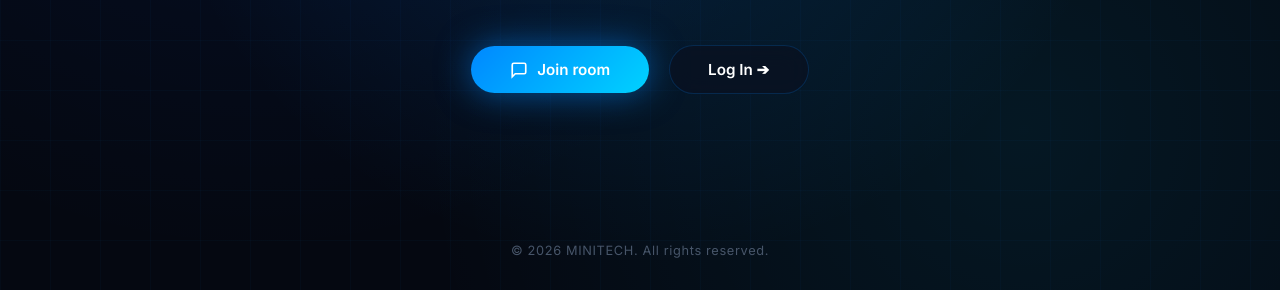
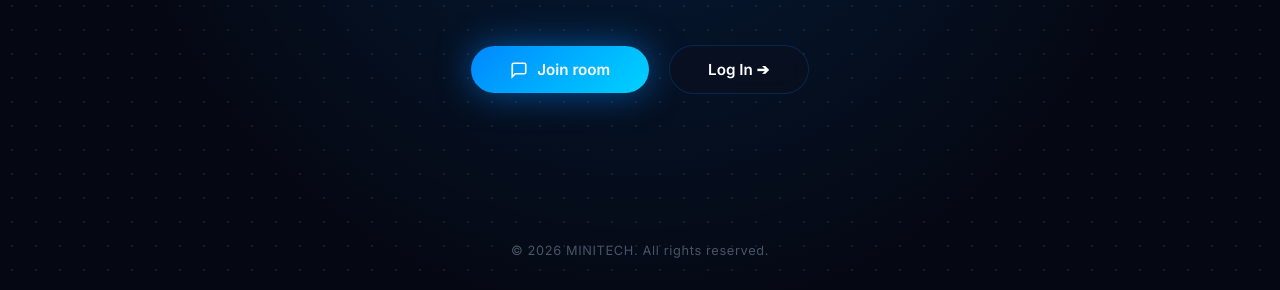
Before and after one commit to chumanhtruc-droid/minitechmanhinh, a website: page public/index.html in a window 1280 px wide. Shown: the part 510-800 px from the top of the page. Drawn offline with Linux system fonts and the light colour scheme.

Commit message:
Update index.html with exact Dot Matrix grid background texture

```diff
--- a/public/index.html
+++ b/public/index.html
@@ -12,8 +12,7 @@
 
   <style>
     :root {
-      --bg-dark: #050811;
-      --bg-card: rgba(10, 16, 30, 0.7);
+      --bg-dark: #050813;
       --accent-blue: #0088ff;
       --accent-cyan: #00d2ff;
       --accent-deep: #0055ff;
@@ -21,7 +20,6 @@
       --text-white: #ffffff;
       --text-muted: #94a3b8;
       --glass-border: rgba(0, 136, 255, 0.2);
-      --glass-glow: rgba(0, 136, 255, 0.35);
     }
 
     * {
@@ -33,10 +31,11 @@
     body {
       font-family: 'Inter', sans-serif;
       background-color: var(--bg-dark);
+      /* Exact Dot Matrix Pattern matching user reference image */
       background-image:
-        radial-gradient(circle at 50% 35%, rgba(0, 136, 255, 0.18) 0%, transparent 60%),
-        radial-gradient(circle at 80% 80%, rgba(0, 210, 255, 0.08) 0%, transparent 50%),
-        radial-gradient(circle at 20% 20%, rgba(0, 85, 255, 0.1) 0%, transparent 50%);
+        radial-gradient(circle at 50% 38%, rgba(0, 136, 255, 0.16) 0%, transparent 65%),
+        radial-gradient(rgba(255, 255, 255, 0.08) 1.2px, transparent 1.2px);
+      background-size: 100% 100%, 24px 24px;
       color: var(--text-white);
       min-height: 100vh;
       display: flex;
@@ -44,18 +43,6 @@
       justify-content: space-between;
       overflow-x: hidden;
       position: relative;
-    }
-
-    /* Subtle cyber grid overlay */
-    body::before {
-      content: '';
-      position: absolute;
-      inset: 0;
-      background-image: linear-gradient(to right, rgba(0, 136, 255, 0.03) 1px, transparent 1px),
-                        linear-gradient(to bottom, rgba(0, 136, 255, 0.03) 1px, transparent 1px);
-      background-size: 50px 50px;
-      pointer-events: none;
-      z-index: 0;
     }
 
     /* Header Navbar */
@@ -151,7 +138,7 @@
     .hero-logo-container {
       width: 140px;
       height: 140px;
-      background: radial-gradient(circle, rgba(0, 136, 255, 0.25) 0%, rgba(5, 8, 17, 0.85) 70%);
+      background: radial-gradient(circle, rgba(0, 136, 255, 0.25) 0%, rgba(5, 8, 19, 0.85) 70%);
       border: 1px solid var(--glass-border);
       border-radius: 50%;
       display: flex;
```
